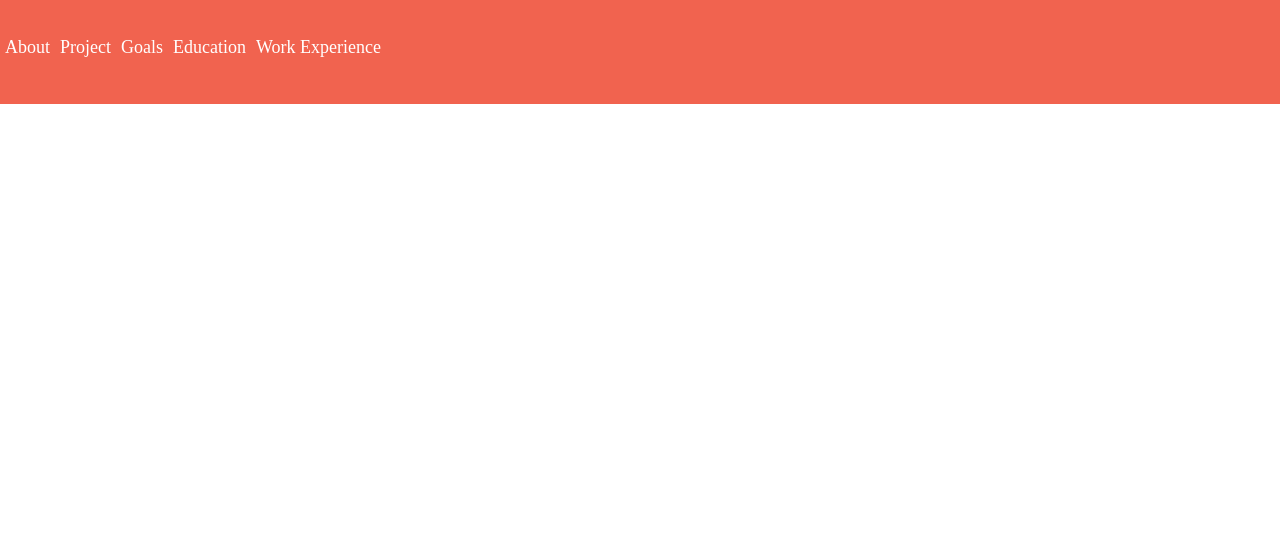
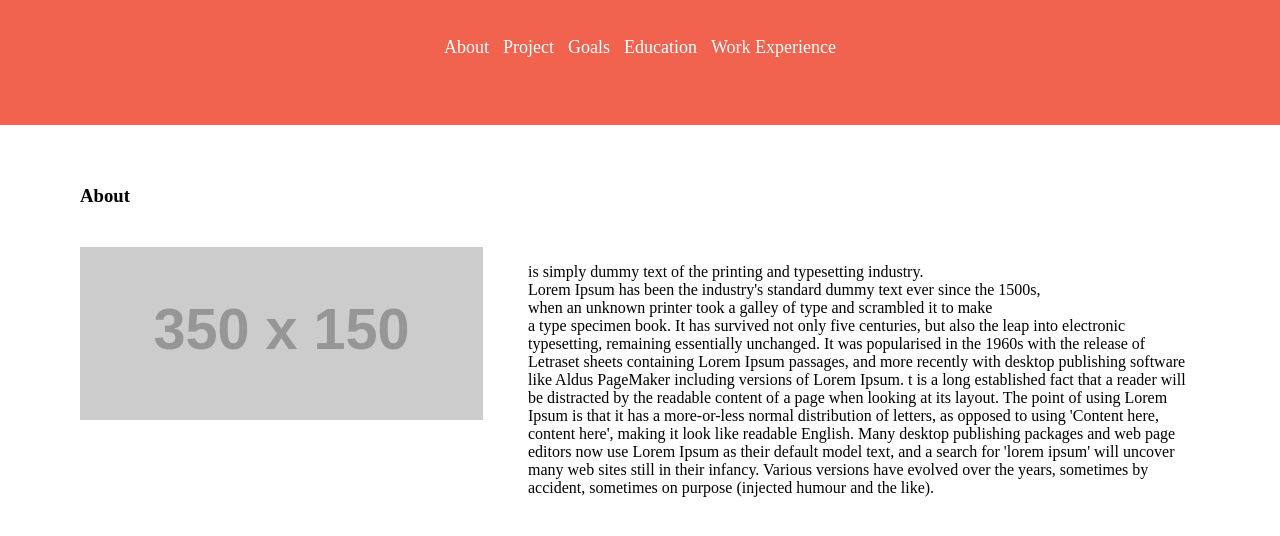
Before and after one commit to ElOchi/PorfolioProjectOchi, a plain HTML site: page index.html in a window 1280 px wide. Shown: the part 112-648 px from the top of the page. Drawn offline with Linux system fonts and the light colour scheme; placeholder pictures from the web are drawn by us.

Commit message:
about section structure
-add markup
-add spacing
-align content

```diff
--- a/assets/CSS/style.css
+++ b/assets/CSS/style.css
@@ -5,26 +5,51 @@ header{
   background-color: #f1634f;
   padding: 67px 0;
 }
-header > h1{
+header > h1 {
   color: #ffffff;
   font-size: 36px;
   font-weight: 800;
   text-align: center;;
   margin: 0 0 40px 0;
 }
-header > ul{
+
+header > ul {
   margin: 0;
   padding: 0;
+  list-style: none;
   text-align: center;
-  list-style: none;
 }
-ul > li {
-    float: left;
-    margin: 0 5px 0 5px;
-}
+
 li > a {
     text-decoration: none;
     color: #ffffff;
     font-size: 18px;
     font-weight: 400;
 }
+ section{
+   padding: 60px 80px;
+ }
+ul > li {
+    margin: 0 5px;
+    display: inline;
+}
+section > h3{
+  margin: 0 0 40px 0;
+}
+
+p{
+  width: 60%;
+  float: right;
+}
+
+#about > p{
+  float: right;
+  width: 60%;
+}
+#about > div{
+  width: 40%;
+  display: inline-block;
+}
+#about > div > img{
+  width: 90%
+}
--- a/index.html
+++ b/index.html
@@ -3,7 +3,7 @@
   <head>
     <meta charset="utf-8">
     <title>El Ochi</title>
-    <link rel="stylesheet" href="assets/CSS/style.css" media="screen" title="no title" charset="utf-8">
+    <link rel="stylesheet" href="assets/css/style.css" media="screen" title="no title" charset="utf-8">
   </head>
   <body>
     <header>
@@ -18,10 +18,24 @@
       </ul>
 
     </header>
+  <main>
+    <section id="about">
+      <h3>About</h3>
+      <div>
 
+      <img src="http://placehold.it/350x150" alt="Profile Picture" />
+      </div>
+            <p>
+              is simply dummy text of the printing and typesetting industry.<br>
+               Lorem Ipsum has been the industry's standard dummy text ever since the 1500s,<br>
+                when an unknown printer took a galley of type and scrambled it to make <br>
+                 a type specimen book. It has survived not only five centuries, but also the leap into electronic typesetting, remaining essentially unchanged. It was popularised in the 1960s with the release of Letraset sheets containing Lorem Ipsum passages, and more recently with desktop publishing software like Aldus PageMaker including versions of Lorem Ipsum.
+      t is a long established fact that a reader will be distracted by the readable content of a page when looking at its layout. The point of using Lorem Ipsum is that it has a more-or-less normal distribution of letters, as opposed to using 'Content here, content here', making it look like readable English. Many desktop publishing packages and web page editors now use Lorem Ipsum as their default model text, and a search for 'lorem ipsum' will uncover many web sites still in their infancy. Various versions have evolved over the years, sometimes by accident, sometimes on purpose (injected humour and the like).
+            </p>
 
+    </section>
 
-
+  </main>
 
   </body>
 </html>
```
